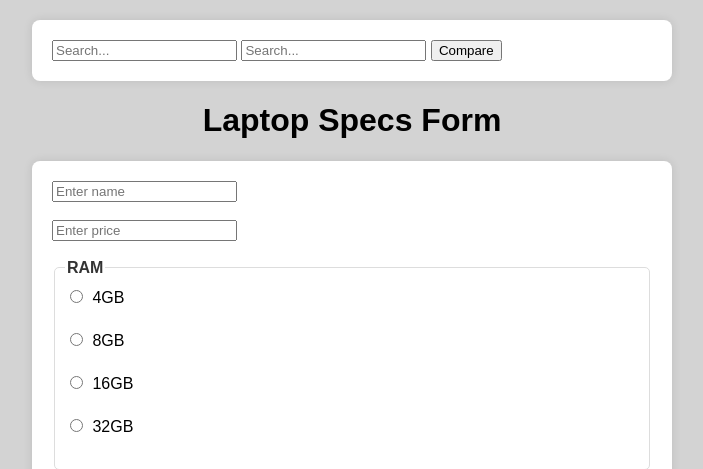
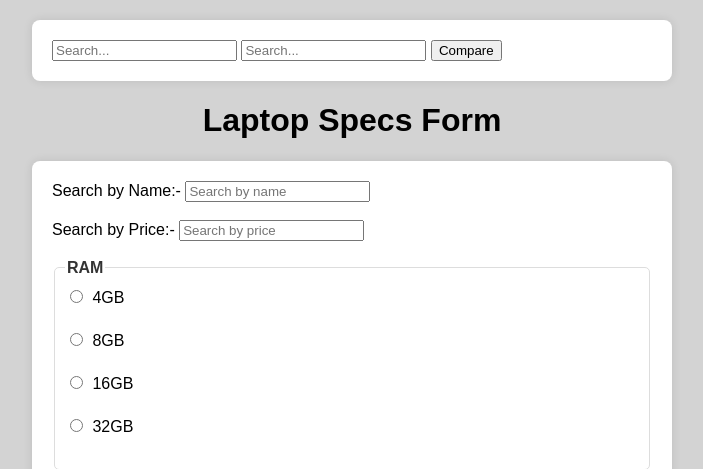
Before and after one commit to ArpitFaldu/Django_project, a Django app: page /Laptop/laptop in a window 1280 px wide. Shown: the part 86-555 px from the top of the page, without its empty margins (288-991 px from the left). Run offline with Django 5.2, Linux system fonts and the light colour scheme; a user stored in the database is signed in; data comes from the database, SQL or seed files in the repository; both versions use the stored data as it was after the commit.

Commit message:
Completed project

```diff
--- a/templates/laptop.html
+++ b/templates/laptop.html
@@ -147,10 +147,12 @@
 <h1>Laptop Specs Form</h1>
     <form action="#" method="post">
         {% csrf_token %}
-        <input type="text" name="name" placeholder="Enter name"></input>
+        Search by Name:-
+        <input type="text" name="name" placeholder="Search by name"></input>
         <br>
         <br>
-        <input type="number" name="price" placeholder="Enter price"></input>
+        Search by Price:-
+        <input type="number" name="price" placeholder="Search by price"></input>
         <br>
         <br>
         <fieldset>
--- a/templates/mobile.html
+++ b/templates/mobile.html
@@ -212,10 +212,12 @@
   <h1>Mobile Specs Form</h1>
     <form action="{% url 'mobile' %}" method="post">
         {% csrf_token %}
-        <input type="text" name="name" placeholder="Enter name"></input>
+        Search by Name:-
+        <input type="text" name="name" placeholder="Search by name"></input>
         <br>
         <br>
-        <input type="number" name="price" placeholder="Enter price"></input>
+        Search by Price:-
+        <input type="number" name="price" placeholder="Search by price"></input>
         <br>
         <br>
         <fieldset>
```
Also changed, not shown: db.sqlite3, media/pics/hp_pavillion_back.jpg (added), media/pics/hp_pavillion_front.webp (added), media/pics/hp_victus_back_YEo1KvW.jpg (added), media/pics/samsung_a53_back.jpg (added), media/pics/samsung_a53_front.webp (added).
